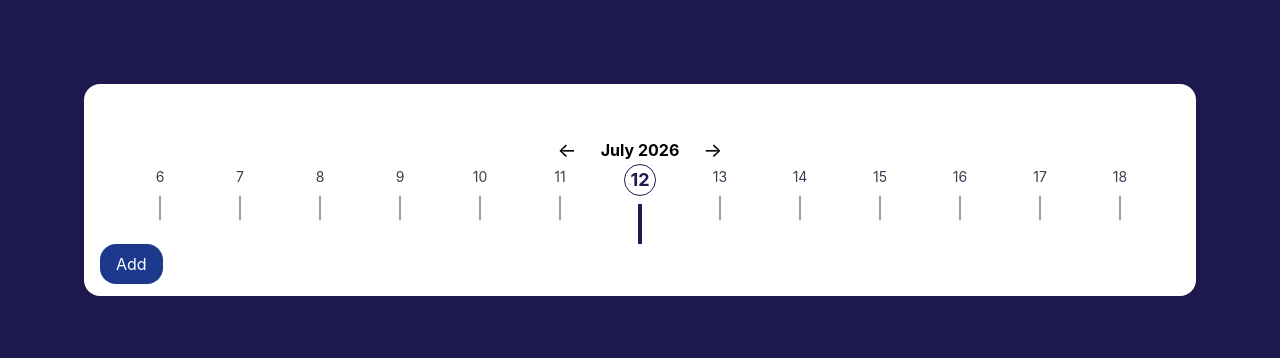
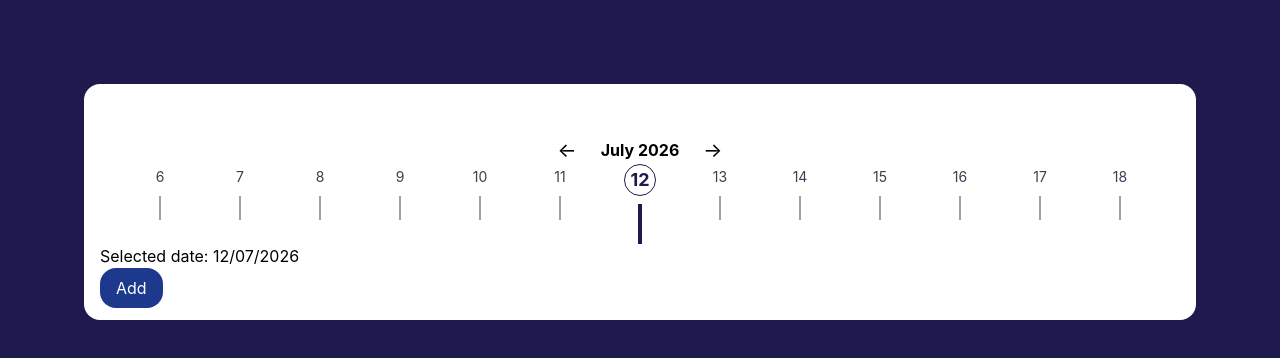
Before and after one commit to Saku2001/subscription-tracker, a React (Vite) app: page / in a window 1280 px wide. Shown: the top 358 px of the page. Built offline with nearby package versions, Linux system fonts and the light colour scheme.

Commit message:
Connected Selected date on Timeline component and added subscription to display

```diff
--- a/src/components/timeline/Timeline.jsx
+++ b/src/components/timeline/Timeline.jsx
@@ -8,11 +8,11 @@ import {
   endOfMonth,
 } from "date-fns";
 
-export default function Timeline() {
+export default function Timeline({ selectedDate, setSelectedDate }) {
   const today = new Date();
 
   // STATES
-  const [selectedDate, setSelectedDate] = useState(today);
+
   const [selectedMonth, setSelectedMonth] = useState(today);
 
   // REFS
--- a/src/pages/Dashboard.jsx
+++ b/src/pages/Dashboard.jsx
@@ -1,4 +1,5 @@
 import { useState } from "react";
+import { format } from "date-fns";
 
 import Timeline from "../components/timeline/Timeline";
 
@@ -19,7 +20,14 @@ export default function Dashboard() {
 
   const [editingId, setEditingId] = useState(null);
 
+  const [selectedDate, setSelectedDate] = useState(new Date());
+
   console.log(subscriptions);
+
+  //                      FILTERED SUBS ON SELECTED DATE
+  const selectedSubscriptions = subscriptions.filter(
+    (sub) => sub.date === format(selectedDate, "yyyy-MM-dd"),
+  );
 
   //                                ALL THE FUNCTIONS
   const handleChange = (e) => {
@@ -27,9 +35,9 @@ export default function Dashboard() {
   };
 
   const handleSave = () => {
-      console.log("SAVE CLICKED");
-      console.log("editingId:", editingId);
-      console.log("subscription:", subscription);
+    console.log("SAVE CLICKED");
+    console.log("editingId:", editingId);
+    console.log("subscription:", subscription);
     if (!subscription.name || !subscription.amount || !subscription.date) {
       alert("Please fill the required fields");
       return;
@@ -83,7 +91,10 @@ export default function Dashboard() {
 
   return (
     <div className="bg-white py-3 mx-20  mt-20 mb-20 rounded-2xl p-4">
-      <Timeline />
+      <Timeline selectedDate={selectedDate} setSelectedDate={setSelectedDate} />
+
+      <p>Selected date: {format(selectedDate, "dd/MM/yyyy")}</p>
+
       <button
         onClick={() => setShowForm(!showForm)}
         className="bg-blue-900 px-4 py-2 rounded-2xl text-white"
@@ -143,7 +154,7 @@ export default function Dashboard() {
           </button>
         </div>
       )}
-      {subscriptions.map((sub) => (
+      {selectedSubscriptions.map((sub) => (
         <div key={sub.id} className="mt-5 border rounded-lg p-4">
           <h3>{sub.name}</h3>
           <p>Amount: £{sub.amount}</p>
```
